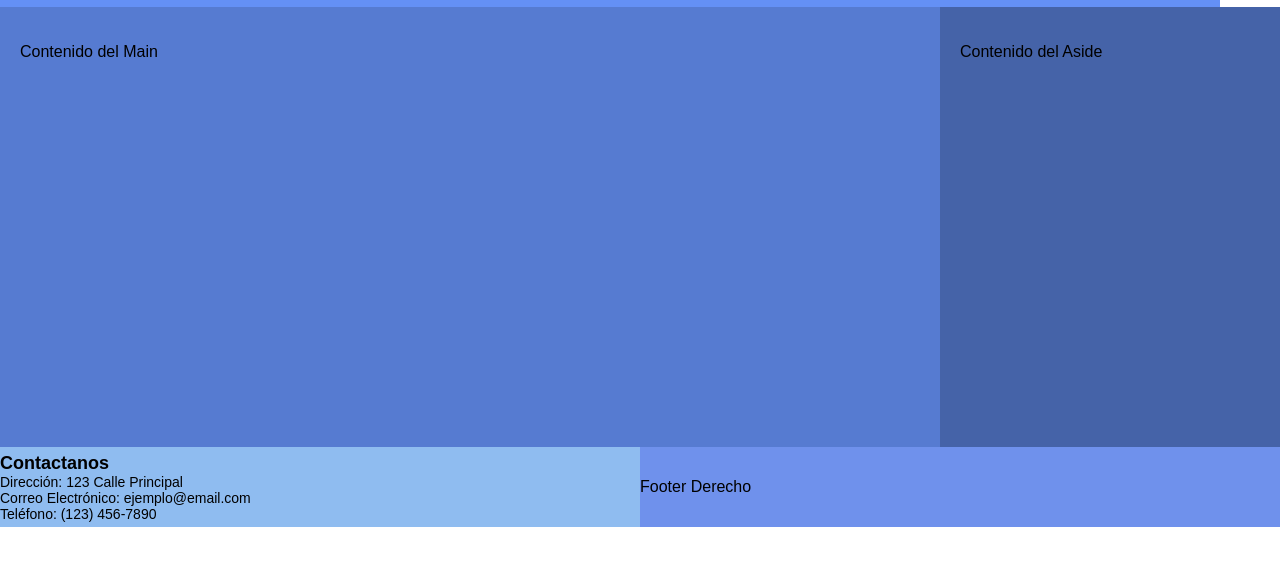
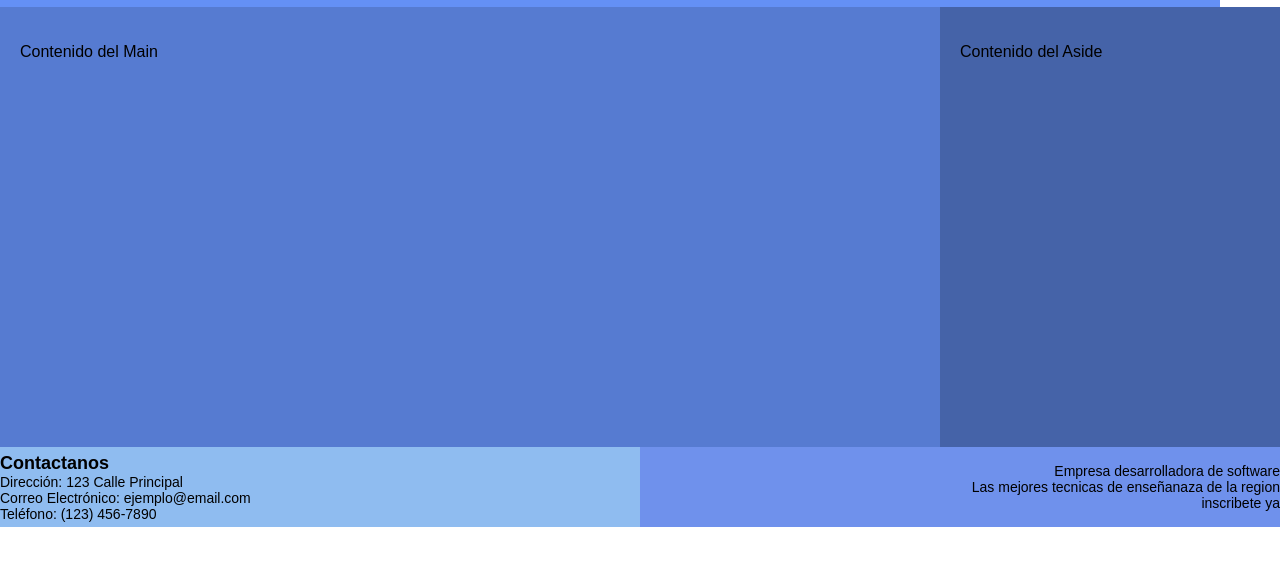
Before and after one commit to BayronVV/parvialweb.bayronvv.github.io, a plain HTML site: page index.html in a window 1280 px wide. Shown: the part 133-698 px from the top of the page. Drawn offline with Linux system fonts and the light colour scheme.

Commit message:
footer derecho terminado

```diff
--- a/css/styles.css
+++ b/css/styles.css
@@ -73,4 +73,12 @@ aside {
 
 .footer-right {
     background-color: #6f91ec;
+
 }
+.p2{
+    position: absolute;
+    text-align: right;
+    font-size: 14px;
+    margin: 0;
+    right: 0;
+}
--- a/index.html
+++ b/index.html
@@ -32,14 +32,18 @@
  <div class="content">
     <div class="footer-left">
         <div class="profile-info">
-        <h1>Contactanos</h1>
-            <p>Dirección: 123 Calle Principal</p>
-            <p>Correo Electrónico: ejemplo@email.com</p>
-            <p>Teléfono: (123) 456-7890</p>
+        <h1> Contactanos</h1>
+            <p> Dirección: 123 Calle Principal</p>
+            <p> Correo Electrónico: ejemplo@email.com</p>
+            <p> Teléfono: (123) 456-7890</p>
         </div>
     </div>
     <div class="footer-right">
-        <p>Footer Derecho</p>
+
+                <p class="p2">Empresa desarrolladora de software <br>
+                Las mejores tecnicas de enseñanaza de la region <br>
+                inscribete ya </p>
+
     </div>
 </div>
 
```
